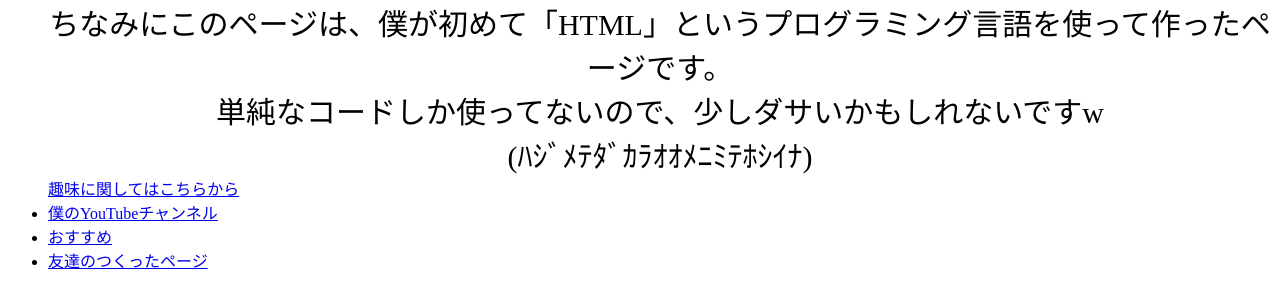
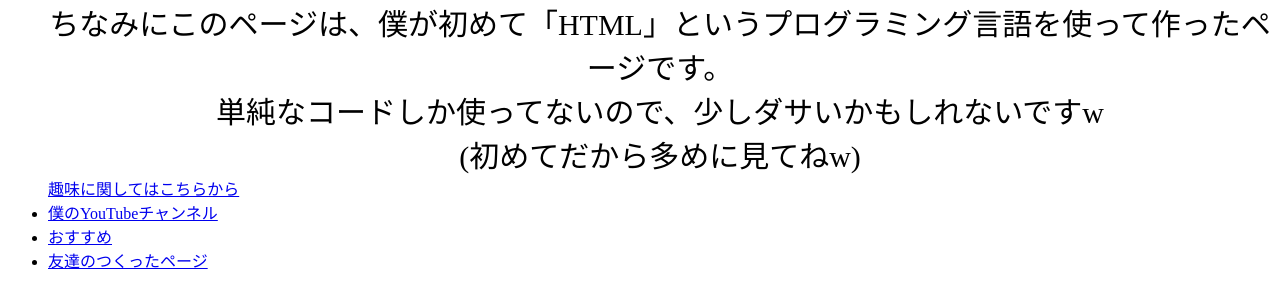
Before and after one commit to PCsinja/PCsinja.github.io, a plain HTML site: page index.html in a window 1280 px wide. Shown: the part 523-811 px from the top of the page. Drawn offline with Linux system fonts and the light colour scheme.

Commit message:
Update index.html

```diff
--- a/index.html
+++ b/index.html
@@ -39,12 +39,14 @@
            <a href="https://www.gamedesign.jp/games/pigeon/">おすすめゲームはこちらから</a>
            <br>ちなみにこのページは、僕が初めて「HTML」というプログラミング言語を使って作ったページです。
          <br>単純なコードしか使ってないので、少しダサいかもしれないですw<br>
-         (ﾊｼﾞﾒﾃﾀﾞｶﾗｵｵﾒﾆﾐﾃﾎｼｲﾅ)
+         (初めてだから多めに見てねw)
        </div>
+<div class=tekitou>
          <a href="https://pcsinja.github.io/PCsinja_syumi/">趣味に関してはこちらから</a>
          <li><a href="https://www.youtube.com/channel/UCyO01werPjPS6Cp0yr9L_bA">僕のYouTubeチャンネル</a></li>
          <li><a href="https://www.youtube.com/watch?v=px2AFSsje4M">おすすめ</a></li>
          <li><a href="https://tentomushijp.github.io/mushi/">友達のつくったページ</a></li>
+</div>
        </ul>
      </div>
    </div>
```
